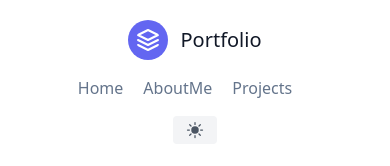
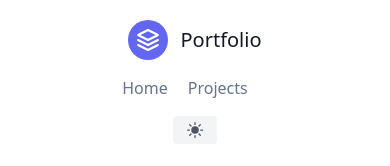
Before and after one commit to maniabang/next-portfolio, a Next.js app: page /about-me in a window 390 px wide. Shown: the top 166 px of the page. Built offline with nearby package versions, Linux system fonts and the light colour scheme.

Commit message:
windowDimensions

```diff
--- a/components/footer.js
+++ b/components/footer.js
@@ -13,7 +13,11 @@ export default function Footer() {
               <span className="ml-3 text-xl">Portfolio</span>
             </Link>
             <span className="inline-flex sm:ml-auto sm:mt-0 mt-4 justify-center sm:justify-start">
-              <a href="https://github.com/maniabang" className="text-gray-500">
+              <a
+                href="https://github.com/maniabang"
+                target="_blank"
+                className="text-gray-500"
+              >
                 <svg
                   xmlns="http://www.w3.org/2000/svg"
                   class="h-5 w-5"
@@ -24,64 +28,6 @@ export default function Footer() {
                 </svg>
               </a>
             </span>
-
-            {/* <span className="inline-flex sm:ml-auto sm:mt-0 mt-4 justify-center sm:justify-start">
-              <a className="text-gray-500">
-                <svg
-                  fill="currentColor"
-                  strokeLinecap="round"
-                  strokeLinejoin="round"
-                  strokeWidth="2"
-                  className="w-5 h-5"
-                  viewBox="0 0 24 24"
-                >
-                  <path d="M18 2h-3a5 5 0 00-5 5v3H7v4h3v8h4v-8h3l1-4h-4V7a1 1 0 011-1h3z"></path>
-                </svg>
-              </a>
-              <a className="ml-3 text-gray-500">
-                <svg
-                  fill="currentColor"
-                  strokeLinecap="round"
-                  strokeLinejoin="round"
-                  strokeWidth="2"
-                  className="w-5 h-5"
-                  viewBox="0 0 24 24"
-                >
-                  <path d="M23 3a10.9 10.9 0 01-3.14 1.53 4.48 4.48 0 00-7.86 3v1A10.66 10.66 0 013 4s-4 9 5 13a11.64 11.64 0 01-7 2c9 5 20 0 20-11.5a4.5 4.5 0 00-.08-.83A7.72 7.72 0 0023 3z"></path>
-                </svg>
-              </a>
-              <a className="ml-3 text-gray-500">
-                <svg
-                  fill="none"
-                  stroke="currentColor"
-                  strokeLinecap="round"
-                  strokeLinejoin="round"
-                  strokeWidth="2"
-                  className="w-5 h-5"
-                  viewBox="0 0 24 24"
-                >
-                  <rect width="20" height="20" x="2" y="2" rx="5" ry="5"></rect>
-                  <path d="M16 11.37A4 4 0 1112.63 8 4 4 0 0116 11.37zm1.5-4.87h.01"></path>
-                </svg>
-              </a>
-              <a className="ml-3 text-gray-500">
-                <svg
-                  fill="currentColor"
-                  stroke="currentColor"
-                  strokeLinecap="round"
-                  strokeLinejoin="round"
-                  strokeWidth="0"
-                  className="w-5 h-5"
-                  viewBox="0 0 24 24"
-                >
-                  <path
-                    stroke="none"
-                    d="M16 8a6 6 0 016 6v7h-4v-7a2 2 0 00-2-2 2 2 0 00-2 2v7h-4v-7a6 6 0 016-6zM2 9h4v12H2z"
-                  ></path>
-                  <circle cx="4" cy="4" r="2" stroke="none"></circle>
-                </svg>
-              </a>
-            </span> */}
           </div>
         </div>
       </footer>
--- a/components/header.js
+++ b/components/header.js
@@ -1,7 +1,10 @@
 import Link from "next/link";
 import DarkModeToggleButton from "./dark-mode-toggle-button";
+import useWindowDimension from "./utils/customhooks/useWindowDimension";
 
 export default function Header() {
+  const { width } = useWindowDimension();
+
   return (
     <>
       <header className="text-gray-600 body-font">
@@ -29,11 +32,13 @@ export default function Header() {
             <Link href="/" className="mr-5 hover:text-gray-900">
               Home
             </Link>
-
-            <Link href="/about-me" className="mr-5 hover:text-gray-900">
-              AboutMe
-            </Link>
-
+            {width > 1000 ? (
+              <Link href="/about-me" className="mr-5 hover:text-gray-900">
+                AboutMe
+              </Link>
+            ) : (
+              <></>
+            )}
             <Link href="/projects" className="mr-5 hover:text-gray-900">
               Projects
             </Link>
--- /dev/null
+++ b/components/home/about-me-home.js
@@ -0,0 +1,13 @@
+import AboutMeExperiences from '../aboutme/about-me-experiences';
+import AboutMeSkills from '../aboutme/about-me-skills';
+
+export default function AboutMeHome() {
+  return (
+    <section className="flex min-h-screen flex-col items-center justify-center text-gray-600 body-font">
+      <div className="container mx-auto flex px-5 py-24 md:flex-row flex-col items-center">
+        <AboutMeSkills />
+        <AboutMeExperiences />
+      </div>
+    </section>
+  );
+}
--- a/components/home/hero.js
+++ b/components/home/hero.js
@@ -18,6 +18,7 @@ export default function Hero() {
         <div className="flex justify-center">
           <a
             href="https://woolen-ambulance-685.notion.site/9c480cc642b24f5f8d28f891f7e8a581?pvs=4"
+            target="_blank"
             className="btn-resume"
           >
             경력기술서
--- /dev/null
+++ b/components/utils/customhooks/useWindowDimension.js
@@ -0,0 +1,32 @@
+import { useState, useEffect } from "react";
+
+function getWindowDimensions() {
+  if (typeof window === "undefined") {
+    return {
+      width: 100,
+      height: 100,
+    };
+  }
+  const { innerWidth: width, innerHeight: height } = window;
+  return {
+    width,
+    height,
+  };
+}
+
+export default function useWindowDimensions() {
+  const [windowDimensions, setWindowDimensions] = useState(
+    getWindowDimensions()
+  );
+
+  useEffect(() => {
+    function handleResize() {
+      setWindowDimensions(getWindowDimensions());
+    }
+
+    window.addEventListener("resize", handleResize);
+    return () => window.removeEventListener("resize", handleResize);
+  }, []);
+
+  return windowDimensions;
+}
--- a/pages/index.js
+++ b/pages/index.js
@@ -1,9 +1,13 @@
 import Head from "next/head";
+import AboutMeHome from "../components/home/about-me-home";
 import Animation from "../components/home/animation";
 import Hero from "../components/home/hero";
 import Layout from "../components/layout";
+import useWindowDimension from "../components/utils/customhooks/useWindowDimension";
 
 export default function Home() {
+  const { width } = useWindowDimension();
+
   return (
     <Layout>
       <Head>
@@ -24,6 +28,7 @@ export default function Home() {
           <Animation />
         </div>
       </section>
+      {width > 1000 ? <></> : <AboutMeHome />}
     </Layout>
   );
 }
```
